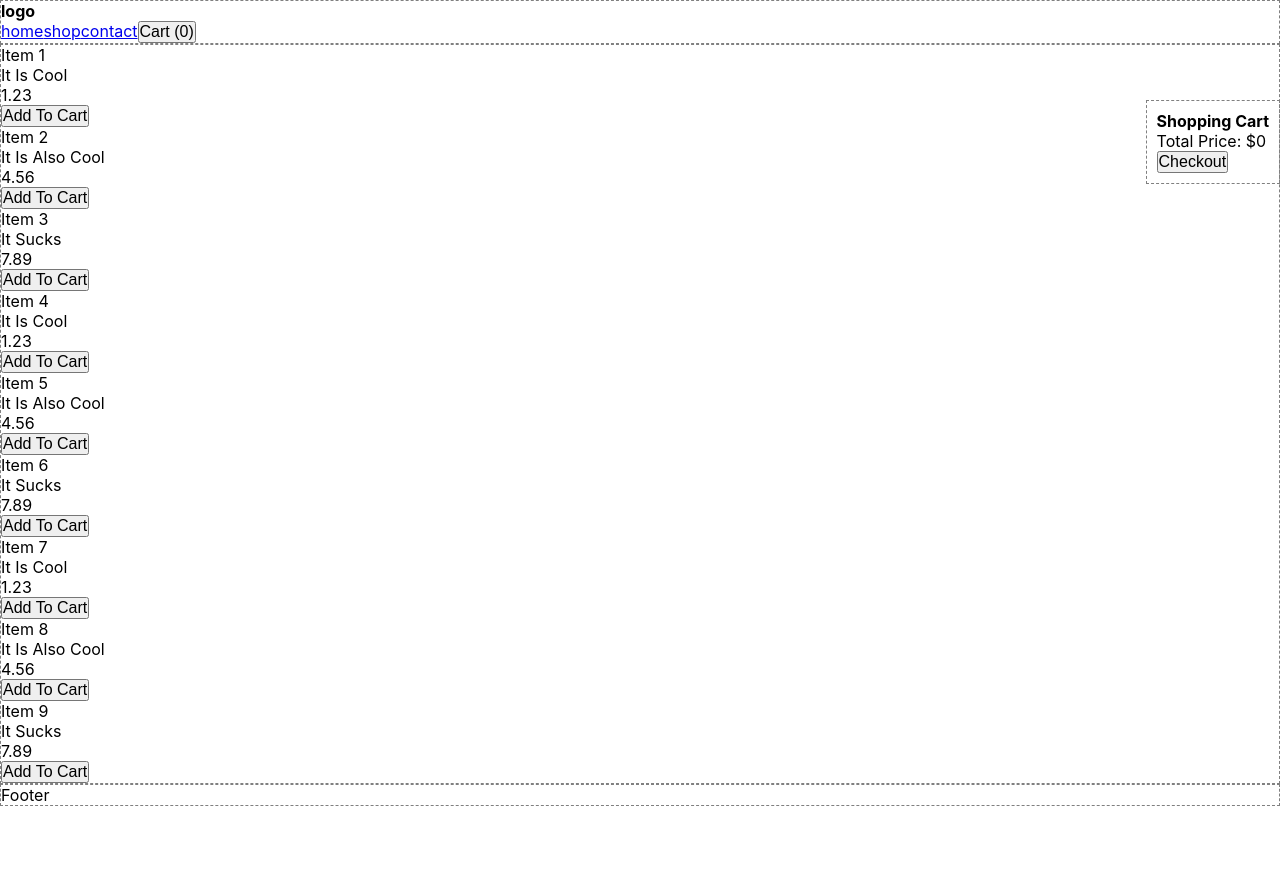
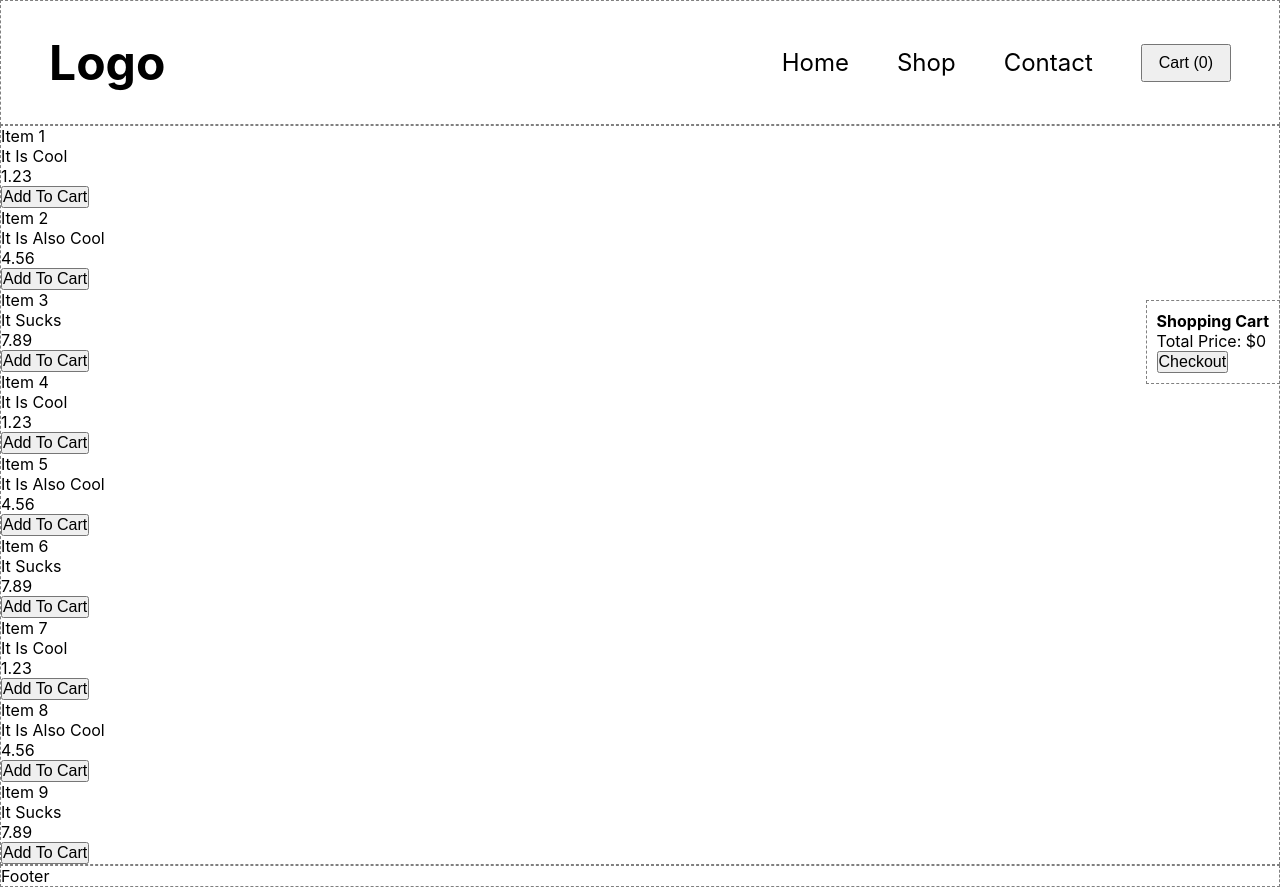
Before and after one commit to meuzishun/shopping-cart, a React (Create React App) app: page /shop in a window 1280 px wide. Before the commit the page ends 806 px from the top, so only its background shows below. Built offline with nearby package versions, Linux system fonts and the light colour scheme.

Commit message:
Add basic styles to header

```diff
--- a/src/components/cart/Cart.module.css
+++ b/src/components/cart/Cart.module.css
@@ -2,7 +2,7 @@
   /* display: none; */
   position: fixed;
   right: 0;
-  top: 100px;
+  top: 300px;
   border: 1px solid black;
   padding: 10px;
 }
--- a/src/components/header/Header.js
+++ b/src/components/header/Header.js
@@ -1,10 +1,11 @@
 import React from 'react';
 import Nav from '../nav/Nav';
+import styles from './Header.module.css';
 
 function Header(props) {
   const { itemCount } = props;
   return (
-    <div>
+    <div className={styles.header}>
       <h1>logo</h1>
       <Nav itemCount={itemCount} />
       {console.log('Header has rendered...')}
--- /dev/null
+++ b/src/components/header/Header.module.css
@@ -0,0 +1,11 @@
+.header {
+  display: flex;
+  justify-content: space-between;
+  align-items: center;
+  padding: 2rem 3rem;
+}
+
+.header > h1 {
+  font-size: 3rem;
+  text-transform: capitalize;
+}
--- a/src/components/nav/Nav.js
+++ b/src/components/nav/Nav.js
@@ -1,5 +1,6 @@
 import React from 'react';
 import { Link } from 'react-router-dom';
+import styles from './Nav.module.css';
 
 function Nav(props) {
   const { itemCount } = props;
--- /dev/null
+++ b/src/components/nav/Nav.module.css
@@ -0,0 +1,20 @@
+nav {
+  display: flex;
+  align-items: center;
+  gap: 3rem;
+  text-transform: capitalize;
+}
+
+nav > a {
+  color: black;
+  text-decoration: none;
+  font-size: 1.5rem;
+}
+
+nav > a:hover {
+  text-decoration: underline;
+}
+
+nav > button {
+  padding: 0.5rem 1rem;
+}
```
Also changed, not shown: src/components/header/Header.css (deleted), src/components/nav/Nav.css (deleted).
